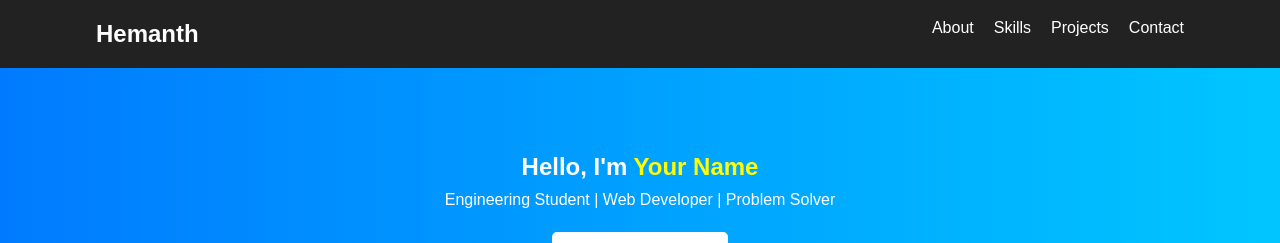
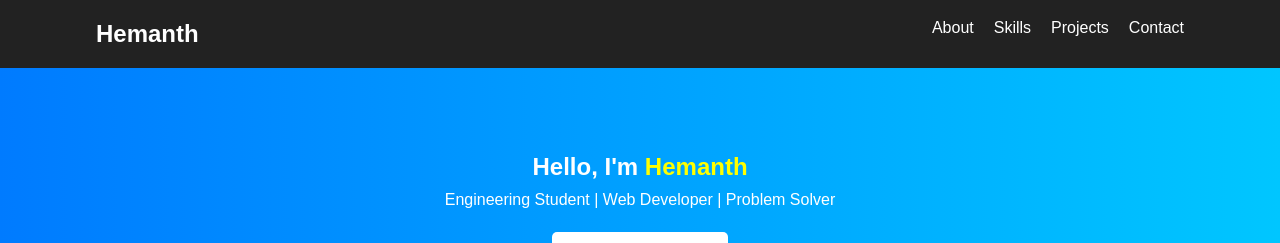
Before and after one commit to hemanthhemnth/hemanth08, a plain HTML site: page index.html in a window 1280 px wide. Shown: the top 243 px of the page. Drawn offline with Linux system fonts and the light colour scheme.

Commit message:
Update index.html

```diff
--- a/index.html
+++ b/index.html
@@ -21,7 +21,7 @@
 </header>
 
 <section class="hero">
-    <h1>Hello, I'm <span>Your Name</span></h1>
+    <h1>Hello, I'm <span>Hemanth</span></h1>
     <p>Engineering Student | Web Developer | Problem Solver</p>
     <a href="resume.pdf" class="btn" download>Download Resume</a>
 </section>
```
